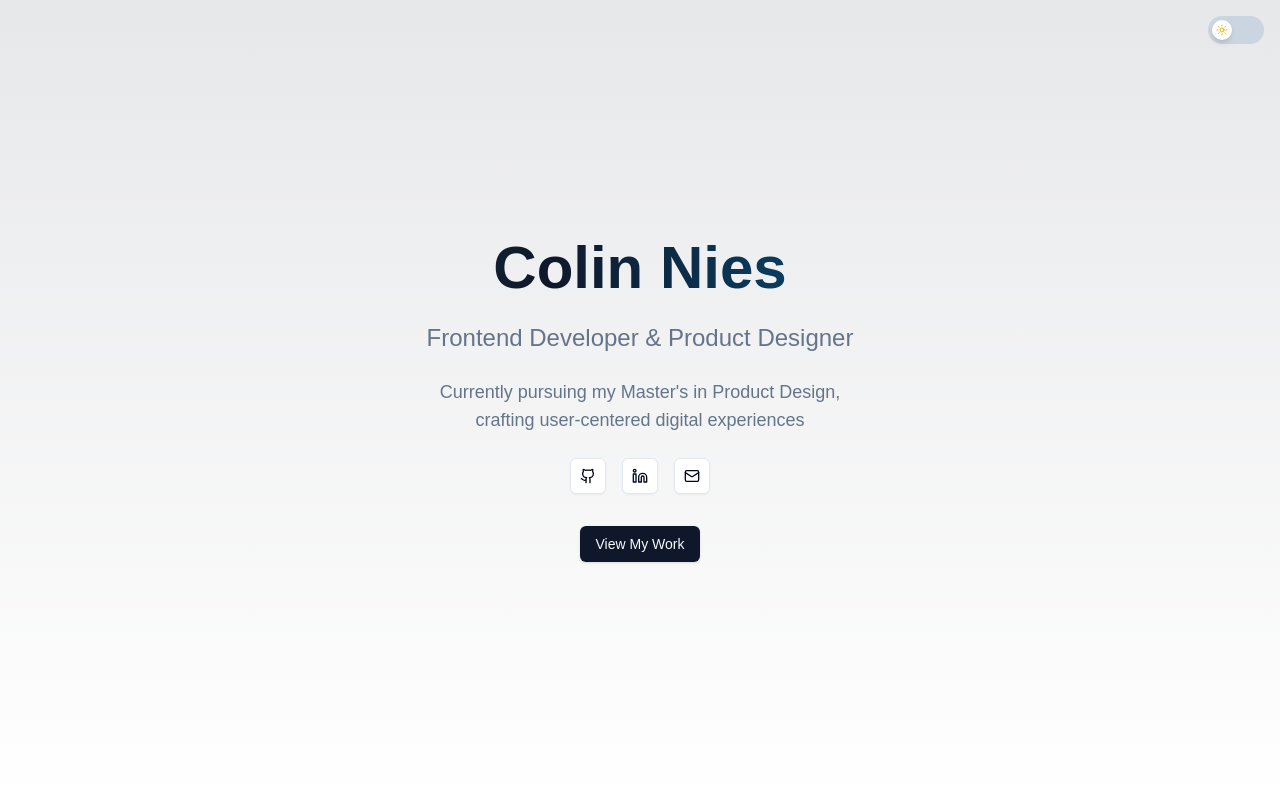
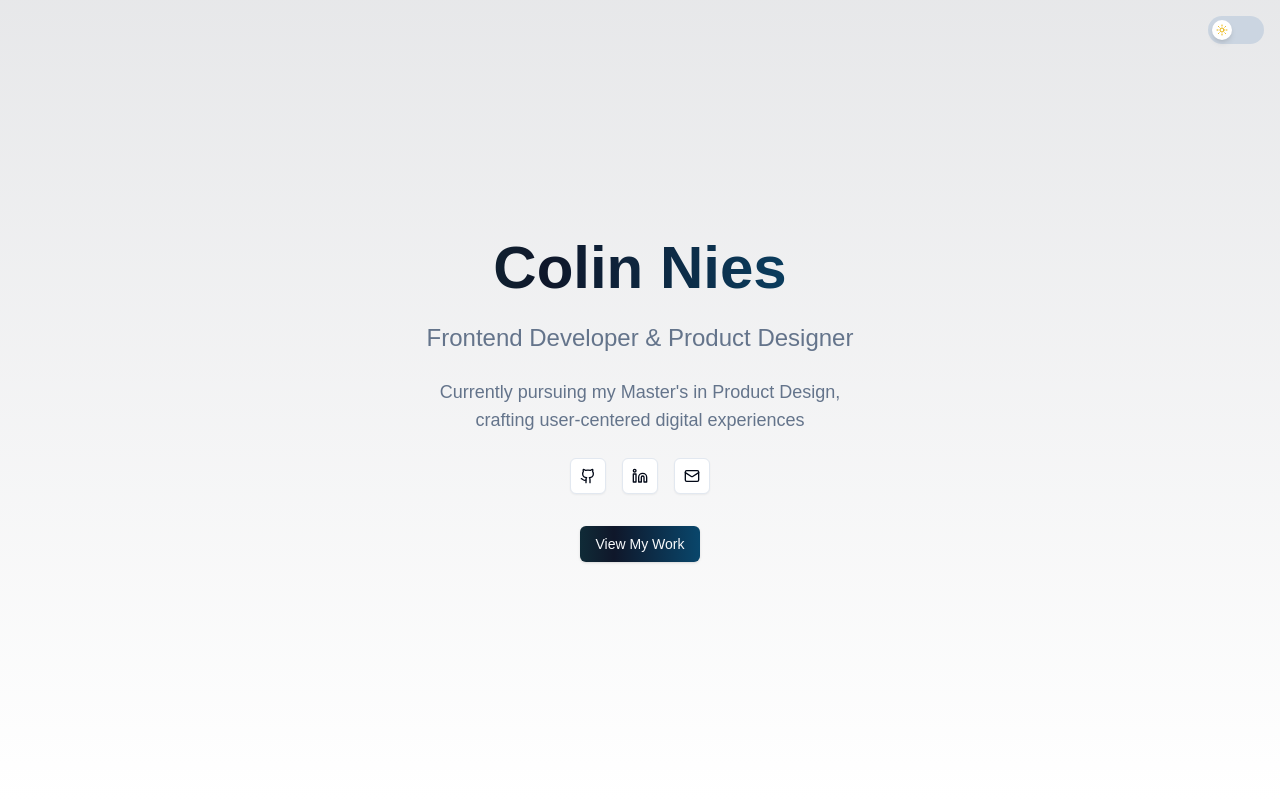
Before and after one commit to colnies/portfolio, a Next.js app: page / in a window 1280 px wide. Shown: the top 800 px of the page. Built offline with nearby package versions, Linux system fonts and the light colour scheme.

Commit message:
add animation to button

```diff
--- a/src/app/page.tsx
+++ b/src/app/page.tsx
@@ -111,7 +111,7 @@ export default function HomePage() {
                         </Link>
                     </div>
                     <Link href="#projects">
-                        <Button className="mt-8">View My Work</Button>
+                        <Button className="mt-8 bg-gradient-to-r from-teal-800 via-primary to-sky-800 animate-flow bg-[length:200%_auto]">View My Work</Button>
                     </Link>
                 </div>
             </section>
```
